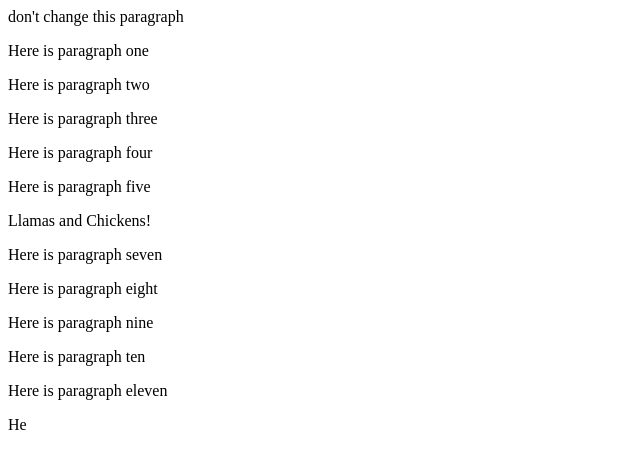
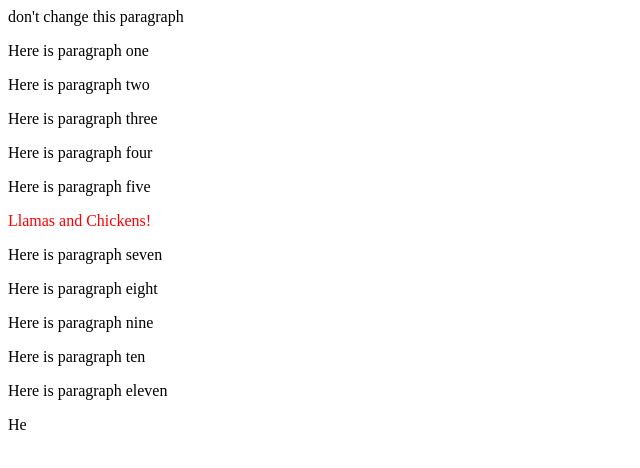
Before and after one commit to Mekha1104/engce301-lab, a plain HTML site: page week6/challenge2/index.html in a window 1280 px wide. Shown: the whole page, without its empty margins (0-640 px from the left). Drawn offline with Linux system fonts and the light colour scheme.

Commit message:
challenge2 edit

```diff
--- a/week6/challenge2/index.html
+++ b/week6/challenge2/index.html
@@ -12,3 +12,5 @@
 <p>Here is paragraph ten</p>
 <p>Here is paragraph eleven</p>
 <p>He
+
+<script src="script.js"></script>
--- a/week6/challenge2/script.js
+++ b/week6/challenge2/script.js
@@ -0,0 +1,9 @@
+const mainDiv = document.getElementById('main');
+const paragraphs = mainDiv.getElementsByTagName('p');
+
+
+for (let i = 0; i < paragraphs.length; i++) {
+    if (paragraphs[i].textContent === 'Llamas and Chickens!') {
+        paragraphs[i].style.color = 'red';
+    }
+}
```
